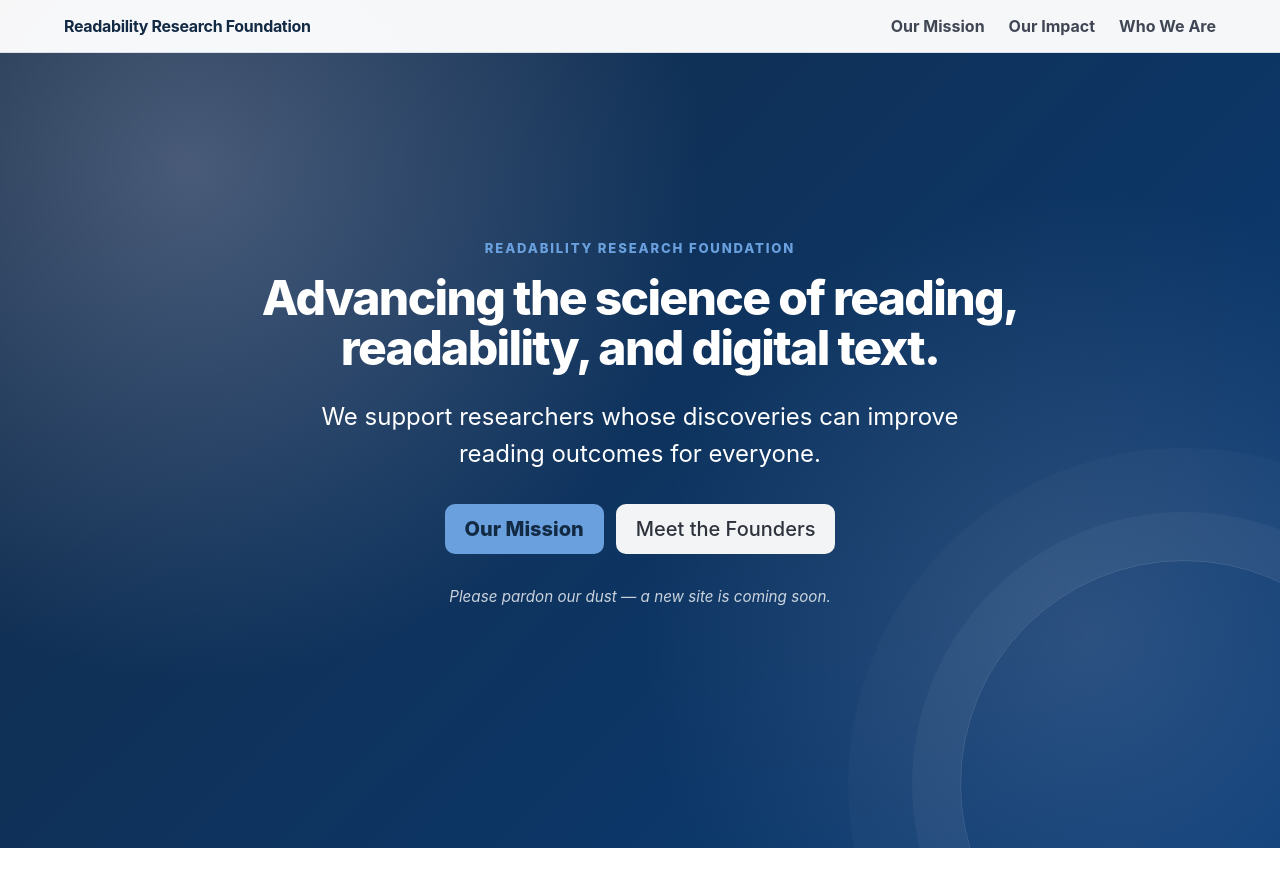
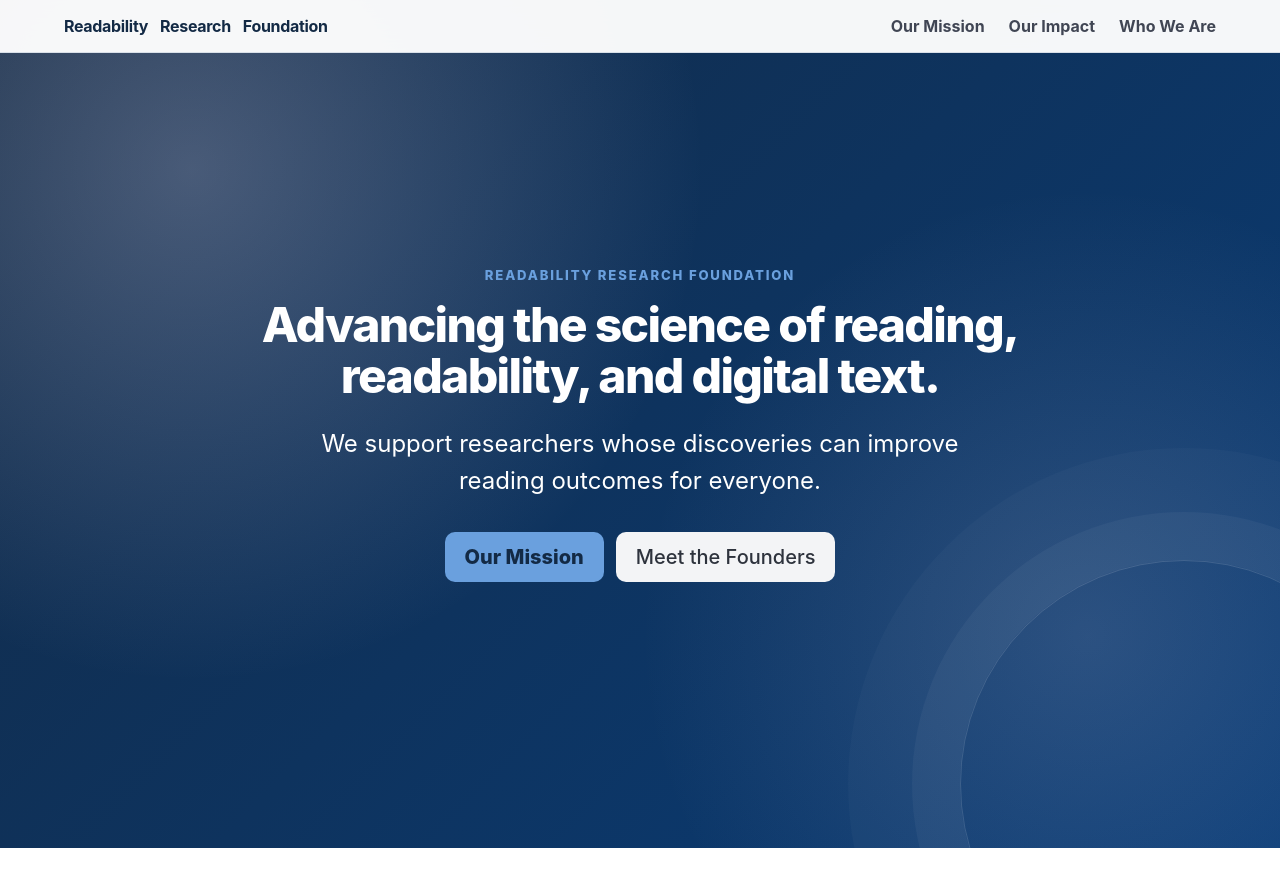
Before and after one commit to Readability-Research-Foundation/web, a Jekyll site: the page built from index.md, in a window 1280 px wide and 900 px high. Shown: the top 887 px of the window. Built offline with Jekyll 4.4.1, drawn with Linux system fonts in a browser that asks for light colours; some of the changed text lies outside the part shown.

Commit message:
fix title

```diff
--- a/assets/css/style.css
+++ b/assets/css/style.css
@@ -1,10 +1,11 @@
 :root {
   color-scheme: light;
 
-  --rrf-purple: #093c77;
-  --rrf-purple-dark: #132A45;
-  --rrf-lavender: #6AA0DE;
-  --rrf-lavender-light: #ADD3FF;
+  --rrf-blue: #093c77;
+  --rrf-blue-dark: #132A45;
+  --rrf-cloud: #6AA0DE;
+  --rrf-cloud-light: #ADD3FF;
+  --rrf-super-light: #E0EFFF;
   --rrf-ink: #24212b;
   --rrf-muted: #696273;
   --rrf-white: #ffffff;
@@ -48,7 +49,7 @@ body {
 }
 
 .rrf-wordmark {
-  color: var(--rrf-purple-dark);
+  color: var(--rrf-blue-dark);
   font-weight: 800;
   letter-spacing: -0.02em;
 }
@@ -59,7 +60,7 @@ body {
 
 .navbar-item:hover,
 .navbar-item:focus {
-  color: var(--rrf-purple);
+  color: var(--rrf-blue);
   background: transparent;
 }
 
@@ -80,8 +81,8 @@ body {
     ),
     linear-gradient(
       135deg,
-      var(--rrf-purple-dark),
-      var(--rrf-purple)
+      var(--rrf-blue-dark),
+      var(--rrf-blue)
     );
 }
 
@@ -138,11 +139,11 @@ body {
 }
 
 .eyebrow {
-  color: var(--rrf-lavender);
+  color: var(--rrf-cloud);
 }
 
 .section-kicker {
-  color: var(--rrf-purple);
+  color: var(--rrf-blue);
 }
 
 .hero-actions {
@@ -150,15 +151,15 @@ body {
 }
 
 .button.is-primary {
-  color: var(--rrf-purple-dark);
+  color: var(--rrf-blue-dark);
   font-weight: 800;
-  background: var(--rrf-lavender);
-  border-color: var(--rrf-lavender);
+  background: var(--rrf-cloud);
+  border-color: var(--rrf-cloud);
 }
 
 .button.is-primary:hover,
 .button.is-primary:focus {
-  color: var(--rrf-purple-dark);
+  color: var(--rrf-blue-dark);
   background: var(--rrf-white);
   border-color: var(--rrf-white);
 }
@@ -180,7 +181,7 @@ body {
 }
 
 .section-accent {
-  background: var(--rrf-lavender-light);
+  background: var(--rrf-cloud-light);
 }
 
 .section-heading {
@@ -191,7 +192,7 @@ body {
 .mission-panel {
   padding: 2.5rem;
   color: var(--rrf-white);
-  background: var(--rrf-purple-dark);
+  background: var(--rrf-blue-dark);
   border-radius: 1.25rem;
   box-shadow: 0 1.5rem 3rem rgba(48, 38, 72, 0.16);
 }
@@ -210,7 +211,7 @@ body {
 
 .mission-panel-label {
   margin-bottom: 1rem;
-  color: var(--rrf-lavender);
+  color: var(--rrf-cloud);
   font-size: 0.78rem;
   font-weight: 800;
   letter-spacing: 0.12em;
@@ -234,7 +235,7 @@ body {
 
 .impact-number {
   margin-bottom: 1.5rem;
-  color: var(--rrf-purple);
+  color: var(--rrf-blue);
   font-size: 0.82rem;
   font-weight: 900;
   letter-spacing: 0.12em;
@@ -258,7 +259,7 @@ body {
   color: var(--rrf-white);
   font-size: 1.25rem;
   font-weight: 900;
-  background: var(--rrf-purple);
+  background: var(--rrf-blue);
   border-radius: 50%;
   place-items: center;
 }
@@ -276,7 +277,7 @@ body {
   max-width: 48rem;
   margin: 3rem auto 0;
   padding: 1.5rem;
-  background: var(--rrf-lavender-light);
+  background: var(--rrf-cloud-light);
   border-radius: 1rem;
 }
 
@@ -295,7 +296,7 @@ body {
 .site-footer {
   padding: 2rem 1.5rem;
   color: rgba(255, 255, 255, 0.75);
-  background: var(--rrf-purple-dark);
+  background: var(--rrf-blue-dark);
 }
 
 .site-footer p {
--- a/index.md
+++ b/index.md
@@ -8,7 +8,9 @@ description: The Readability Research Foundation advances the science of reading
   <div class="container">
     <div class="navbar-brand">
       <a class="navbar-item rrf-wordmark" href="#home">
-        Readability Research Foundation
+        <span>Readability</span>
+        <span>Research</span>
+        <span>Foundation</span>
       </a>
 
       <button
@@ -49,8 +51,6 @@ description: The Readability Research Foundation advances the science of reading
           <a class="button is-primary is-medium" href="#mission">Our Mission</a>
           <a class="button is-light is-medium" href="#people">Meet the Founders</a>
         </div>
-
-        <p class="site-note">Please pardon our dust — a new site is coming soon.</p>
       </div>
     </div>
   </div>
@@ -138,7 +138,8 @@ description: The Readability Research Foundation advances the science of reading
           <article class="person-card">
             <div class="person-initials" aria-hidden="true">BW</div>
             <h3 class="title is-4">Dr. Benjamin Wolfe</h3>
-            <p class="person-role">Assistant Professor, Psychological &amp; Brain Sciences</p>
+            <p class="person-role">Assistant Professor</p>
+             <p class="person-role">Psychological &amp; Brain Sciences</p>
             <p class="person-organization">University of Toronto Mississauga</p>
           </article>
         </div>
@@ -147,7 +148,8 @@ description: The Readability Research Foundation advances the science of reading
           <article class="person-card">
             <div class="person-initials" aria-hidden="true">BS</div>
             <h3 class="title is-4">Dr. Ben D. Sawyer</h3>
-            <p class="person-role">Associate Professor, Industrial Engineering</p>
+            <p class="person-role">Associate Professor</p>
+            <p class="person-role">Industrial Engineering</p>
             <p class="person-organization">University of Central Florida</p>
           </article>
         </div>
@@ -156,7 +158,8 @@ description: The Readability Research Foundation advances the science of reading
           <article class="person-card">
             <div class="person-initials" aria-hidden="true">SW</div>
             <h3 class="title is-4">Dr. Shaun Wallace</h3>
-            <p class="person-role">Assistant Professor, Computer Science</p>
+            <p class="person-role">Assistant Professor</p>
+            <p class="person-role">Computer Science</p>
             <p class="person-organization">University of Rhode Island</p>
           </article>
         </div>
```
